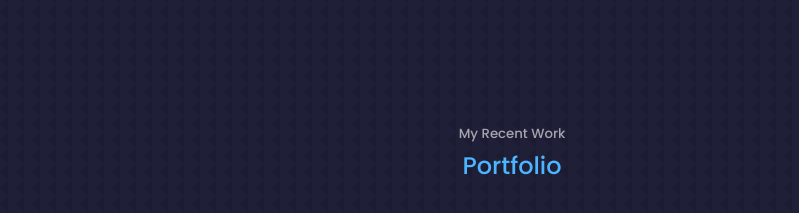
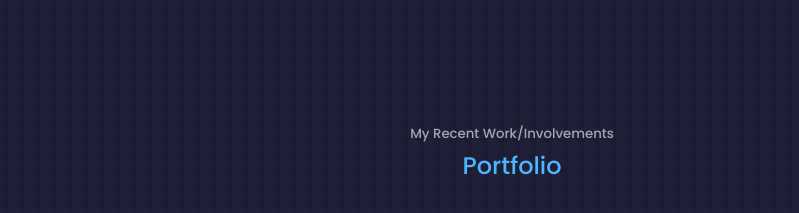
Before and after one commit to josephvillanueva/React-Portfolio, a React (Create React App) app: page / in a window 1280 px wide. Shown: the part 2780-2993 px from the top of the page, without its empty margins (128-927 px from the left). Built offline with nearby package versions, Linux system fonts and the light colour scheme.

Commit message:
chore: changed wording

```diff
--- a/src/components/portfolio/Portfolio.jsx
+++ b/src/components/portfolio/Portfolio.jsx
@@ -12,13 +12,13 @@ const data = [
     title: "Playible: Next-Gen Fantasy Sports on NEAR",
     github: "https://playible.club/playible-next-gen-nft-fantasy-sports/",
     demo: "https://app.playible.io/MintPage",
-  }
+  },
 ];
 
 const Portfolio = () => {
   return (
     <section id="portfolio">
-      <h5>My Recent Work</h5>
+      <h5>My Recent Work/Involvements</h5>
       <h2>Portfolio</h2>
 
       <div className="container portfolio_container">
```
